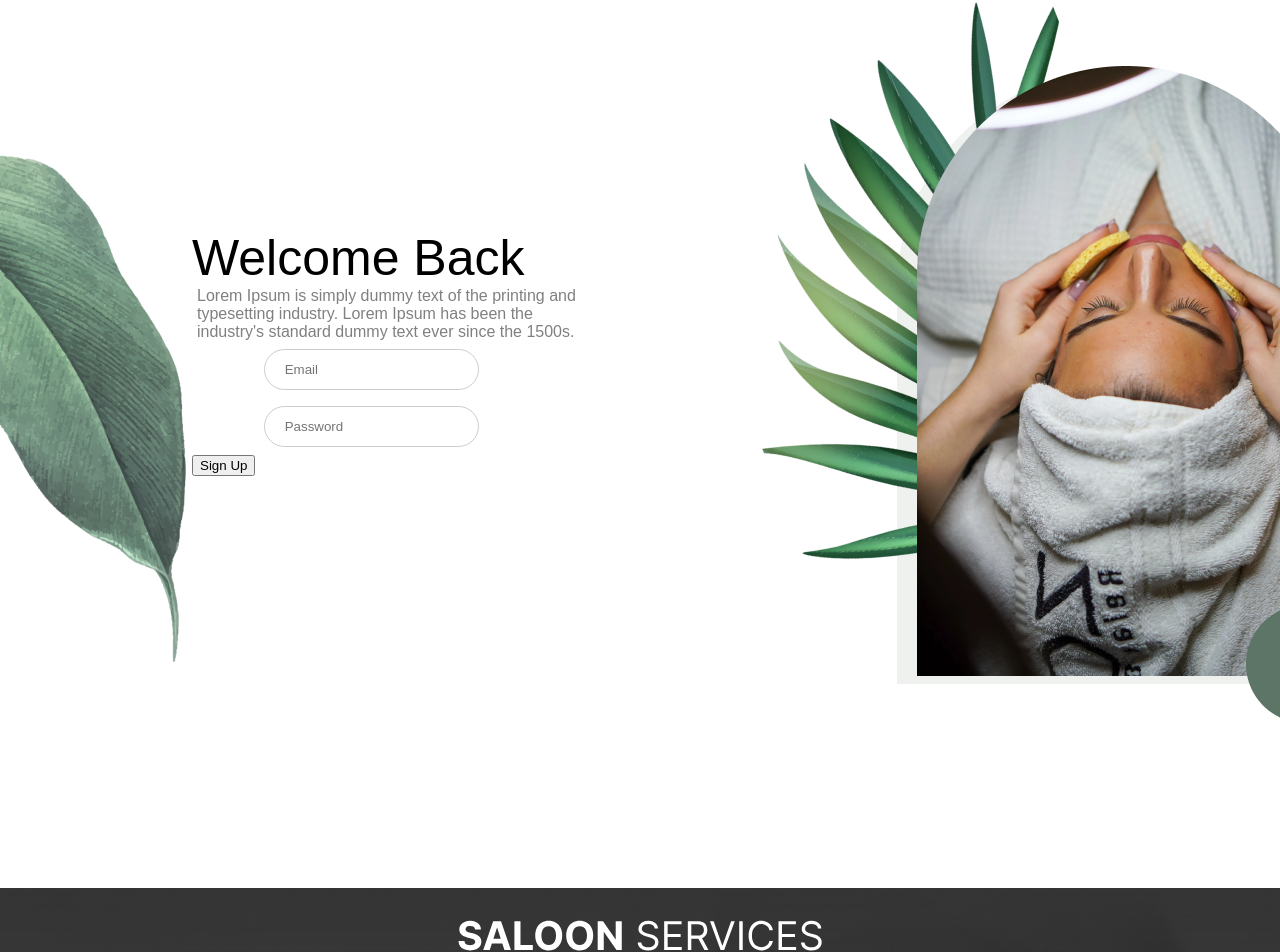
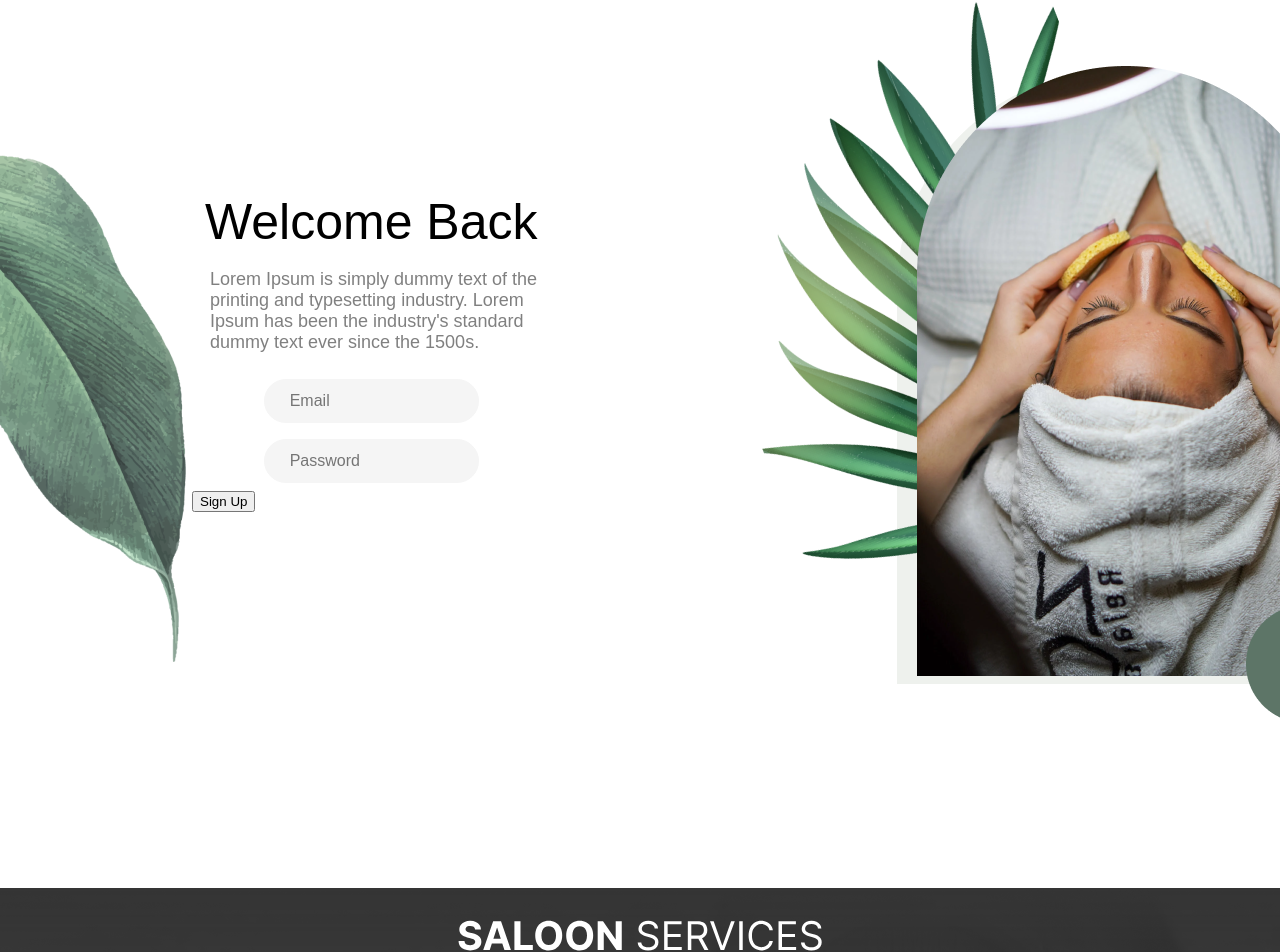
Before and after one commit to abrarkhalidofficial/Saloon, a React (Vite) app in the folder salon/: page / in a window 1280 px wide. Shown: the part 1840-2792 px from the top of the page. Built offline with nearby package versions, Linux system fonts and the light colour scheme.

Commit message:
input box

```diff
--- a/salon/src/App.scss
+++ b/salon/src/App.scss
@@ -349,13 +349,14 @@ body::-webkit-scrollbar-track {
   font-family: "El Messiri", sans-serif;
   font-weight: 500;
   color: #000;
+  padding-left: 13px;
 }
 
 .loginpage__content__info {
-  font-size: 16px;
+  font-size: 18px;
   color: #808080;
   width: 90%;
-  padding-left: 5px;
+  padding: 1em;
 }
 .loginpage__content__form {
   width: 80%;
@@ -365,11 +366,18 @@ body::-webkit-scrollbar-track {
 }
 .loginpage__content__form input {
   width: 60%;
-  padding: 12px 20px;
+  padding: 12px 25px;
   margin: 8px 0;
+  font-size: 16px;
   display: inline-block;
-  border: 1px solid #ccc;
+  border: 1px solid #f5f5f5;
+  color: #7b7b7b;
+  background-color: #f5f5f5;
   border-radius: 50px;
+  outline: none;
+}
+.loginpage__content__form input:focus {
+  border: 1px solid #6fa66b;
 }
 
 @media (max-width: 1700px) {
```
